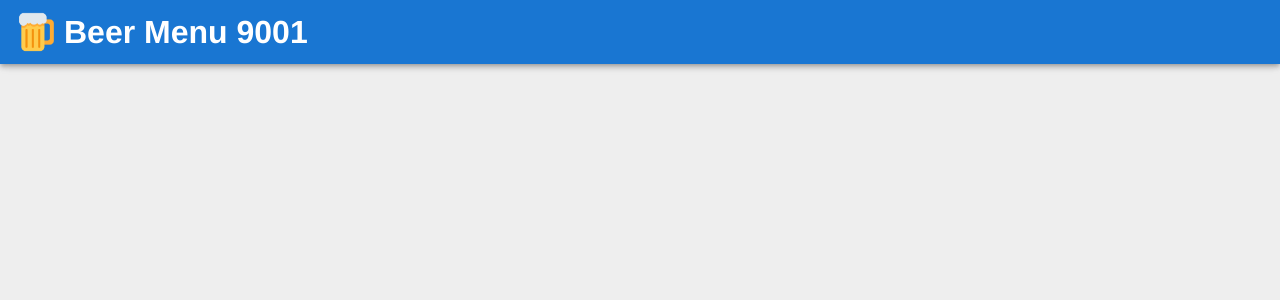
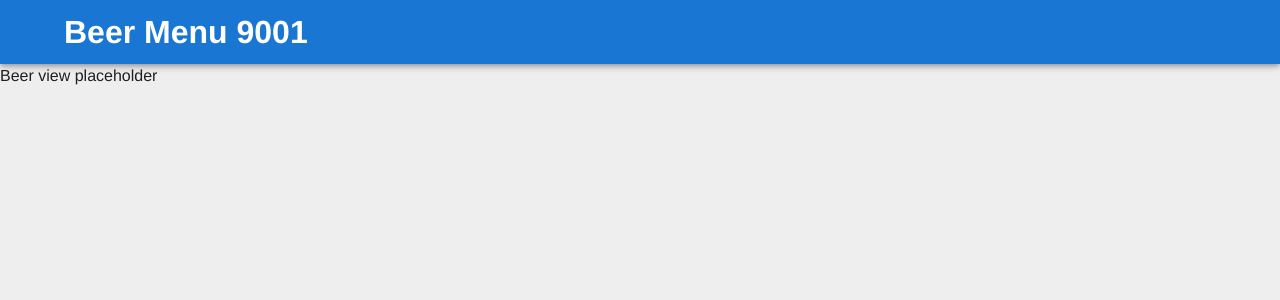
Before and after one commit to pdtnelson/beer-menu-9001-frontend, a Vue app: page /beer/1 in a window 1280 px wide. Shown: the top 300 px of the page. Built offline with nearby package versions, Linux system fonts and the light colour scheme; no server answers.

Commit message:
Fix beer view, get ready for merge

```diff
--- a/src/views/Beer.vue
+++ b/src/views/Beer.vue
@@ -0,0 +1,3 @@
+<template>
+    <p>Beer view placeholder</p>
+</template>
```
